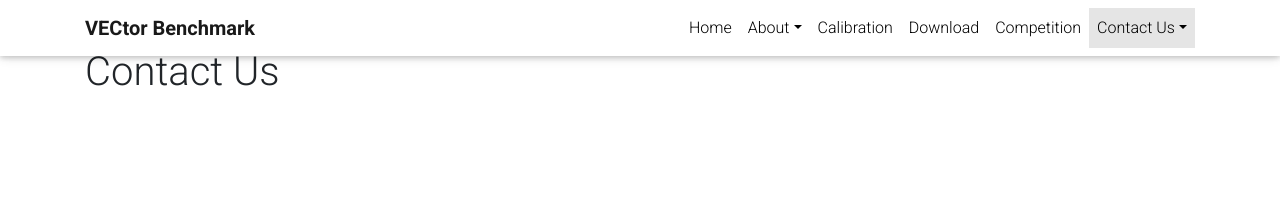
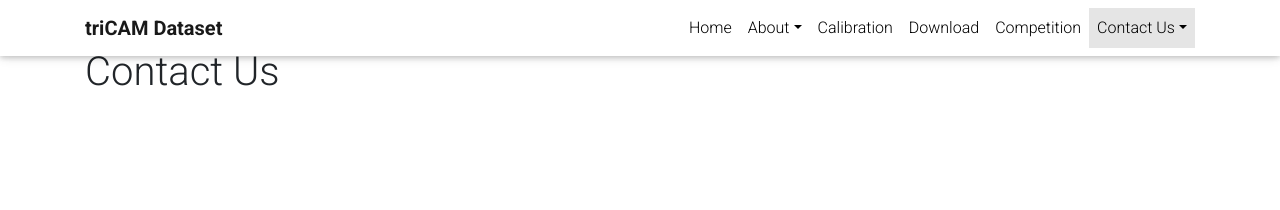
Before and after one commit to anikesadia/triCam-dataset, a Jekyll site: the page contact/index.html, which Jekyll copies as it is, in a window 1280 px wide. Shown: the top 210 px of the page. Built offline with Jekyll 4.4.1, drawn with Linux system fonts in a browser that asks for light colours; nearby versions of some CDN libraries; library files that are not in the unit come from our copies; comment, search, counter and statistics services are not loaded; a style sheet for code colours, icons or effects is not loaded.

Commit message:
Update index.html

```diff
--- a/contact/index.html
+++ b/contact/index.html
@@ -9,18 +9,18 @@
     <meta charset="utf-8">
     <meta name="viewport" content="width=device-width, initial-scale=1, shrink-to-fit=no">
     <meta http-equiv="X-UA-Compatible" content="IE=edge">
-    <title>VECtor Benchmark   | Contact Us</title>
-    <meta name="author" content="VECtor Benchmark  " />
-    <meta name="description" content="A Versatile Event-Centric Benchmark for Multi-Sensor SLAM.
+    <title>triCAM Dataset   | Contact Us</title>
+    <meta name="author" content="triCAM Dataset  " />
+    <meta name="description" content="A Real Monocular Multi-modal Event-based Pedestrian Dataset.
 " />
-    <meta name="keywords" content="VECtor Benchmark, Event-based, Multi-Sensor, Dataset" />
+    <meta name="keywords" content="triCAM Dataset, Event-based, Multi-Sensor, Dataset" />
 
     <!-- OpenGraph -->
-    <meta property="og:site_name" content="VECtor Benchmark  " />
+    <meta property="og:site_name" content="triCAM Dataset  " />
     <meta property="og:type" content="website" />
-    <meta property="og:title" content="VECtor Benchmark   | Contact Us" />
-    <meta property="og:url" content="http://localhost:4000/vector/contact/" />
-    <meta property="og:description" content="A Versatile Event-Centric Benchmark for Multi-Sensor SLAM.
+    <meta property="og:title" content="triCAM Dataset   | Contact Us" />
+    <meta property="og:url" content="http://localhost:4000/triCAM-dataset/contact/" />
+    <meta property="og:description" content="A Real Monocular Multi-modal Event-based Pedestrian Dataset.
 " />
 
     <meta property="og:locale" content="en" />
@@ -28,7 +28,7 @@
     <!-- Twitter card -->
     <meta name="twitter:card" content="summary" />
     <meta name="twitter:title" content="Contact Us" />
-    <meta name="twitter:description" content="A Versatile Event-Centric Benchmark for Multi-Sensor SLAM.
+    <meta name="twitter:description" content="A Real Monocular Multi-modal Event-based Pedestrian Dataset.
 " />
 
 
@@ -39,15 +39,15 @@
         "author":
         {
           "@type": "Person",
-          "name": "VECtor Benchmark  "
+          "name": "triCAM Dataset  "
         },
-        "url": "http://localhost:4000/vector/contact/",
+        "url": "http://localhost:4000/triCAM-dataset/contact/",
         "@type": "WebSite",
-        "description": "A Versatile Event-Centric Benchmark for Multi-Sensor SLAM.
+        "description": "A Real Monocular Multi-modal Event-based Pedestrian Dataset.
 ",
         "headline": "Contact Us",
         "sameAs": ["https://star-datasets.github.io/", "https://mpl.sist.shanghaitech.edu.cn/"],
-        "name": "VECtor Benchmark  ",
+        "name": "triCAM Dataset  ",
         "@context": "https://schema.org"
       }
     </script>
@@ -67,10 +67,10 @@
 
     <!-- Styles -->
 
-    <link rel="shortcut icon" href="/vector/assets/img/mpl_icon.png"/>
+    <link rel="shortcut icon" href="/triCAM-dataset/assets/img/mpl_icon.png"/>
 
-    <link rel="stylesheet" href="/vector/assets/css/main.css">
-    <link rel="canonical" href="http://localhost:4000/vector/contact/">
+    <link rel="stylesheet" href="/triCAM-dataset/assets/css/main.css">
+    <link rel="canonical" href="http://localhost:4000/triCAM-dataset/contact/">
 
     <!-- Dark Mode -->
 
@@ -86,7 +86,7 @@
       <!-- Nav Bar -->
       <nav id="navbar" class="navbar navbar-light navbar-expand-sm fixed-top">
         <div class="container">
-          <a class="navbar-brand title font-weight-lighter" href="http://localhost:4000/vector/"><span class="font-weight-bold">VECtor Benchmark</span>   </a>
+          <a class="navbar-brand title font-weight-lighter" href="http://localhost:4000/triCAM-dataset/"><span class="font-weight-bold">triCAM Dataset</span>   </a>
           <!-- Navbar Toggle -->
           <button class="navbar-toggler collapsed ml-auto" type="button" data-toggle="collapse" data-target="#navbarNav" aria-controls="navbarNav" aria-expanded="false" aria-label="Toggle navigation">
             <span class="sr-only">Toggle navigation</span>
@@ -100,28 +100,28 @@
 
               <!-- Home -->
               <li class="nav-item ">
-                <a class="nav-link" href="/vector/">Home</a>
+                <a class="nav-link" href="/triCAM-dataset/">Home</a>
               </li>
 
               <!-- Other pages -->
                 <li class="nav-item dropdown ">
                   <a class="nav-link dropdown-toggle" href="#" id="navbarDropdown" role="button" data-toggle="dropdown" aria-haspopup="true" aria-expanded="false">About</a>
                   <div class="dropdown-menu dropdown-menu-right" aria-labelledby="navbarDropdown">
-                    <a class="dropdown-item" href="/vector/about/sensor/">Sensor Suite</a>
+                    <a class="dropdown-item" href="/triCAM-dataset/about/sensor/">Sensor Suite</a>
                     <div class="dropdown-divider"></div>
-                    <a class="dropdown-item" href="/vector/about/synchronization/">Synchronization</a>
+                    <a class="dropdown-item" href="/triCAM-dataset/about/synchronization/">Synchronization</a>
                     <div class="dropdown-divider"></div>
-                    <a class="dropdown-item" href="/vector/about/ground_truth/">Ground Truth</a>
+                    <a class="dropdown-item" href="/triCAM-dataset/about/ground_truth/">Ground Truth</a>
                   </div>
                 </li>
                 <li class="nav-item ">
-                  <a class="nav-link" href="/vector/calibration/">Calibration</a>
+                  <a class="nav-link" href="/triCAM-dataset/calibration/">Calibration</a>
                 </li>
                 <li class="nav-item ">
-                  <a class="nav-link" href="/vector/download/">Download</a>
+                  <a class="nav-link" href="/triCAM-dataset/download/">Download</a>
                 </li>
                 <li class="nav-item ">
-                  <a class="nav-link" href="/vector/competition/">Competition</a>
+                  <a class="nav-link" href="/triCAM-dataset/competition/">Competition</a>
                 </li>
                 <li class="nav-item dropdown active">
                   <a class="nav-link dropdown-toggle" href="#" id="navbarDropdown" role="button" data-toggle="dropdown" aria-haspopup="true" aria-expanded="false">Contact Us<span class="sr-only">(current)</span></a>
@@ -175,12 +175,12 @@
     <!-- Masonry & imagesLoaded -->
   <script defer src="https://cdn.jsdelivr.net/npm/masonry-layout@4.2.2/dist/masonry.pkgd.min.js" integrity="sha256-Nn1q/fx0H7SNLZMQ5Hw5JLaTRZp0yILA/FRexe19VdI=" crossorigin="anonymous"></script>
   <script defer src="https://cdn.jsdelivr.net/npm/imagesloaded@4/imagesloaded.pkgd.min.js"></script>
-  <script defer src="/vector/assets/js/masonry.js" type="text/javascript"></script>
+  <script defer src="/triCAM-dataset/assets/js/masonry.js" type="text/javascript"></script>
 
   <!-- Medium Zoom JS -->
   <script src="https://cdn.jsdelivr.net/npm/medium-zoom@1.0.6/dist/medium-zoom.min.js" integrity="sha256-EdPgYcPk/IIrw7FYeuJQexva49pVRZNmt3LculEr7zM=" crossorigin="anonymous"></script>
-  <script src="/vector/assets/js/zoom.js"></script><!-- Load Common JS -->
-  <script src="/vector/assets/js/common.js"></script>
+  <script src="/triCAM-dataset/assets/js/zoom.js"></script><!-- Load Common JS -->
+  <script src="/triCAM-dataset/assets/js/common.js"></script>
 
     <!-- MathJax -->
   <script type="text/javascript">
```
